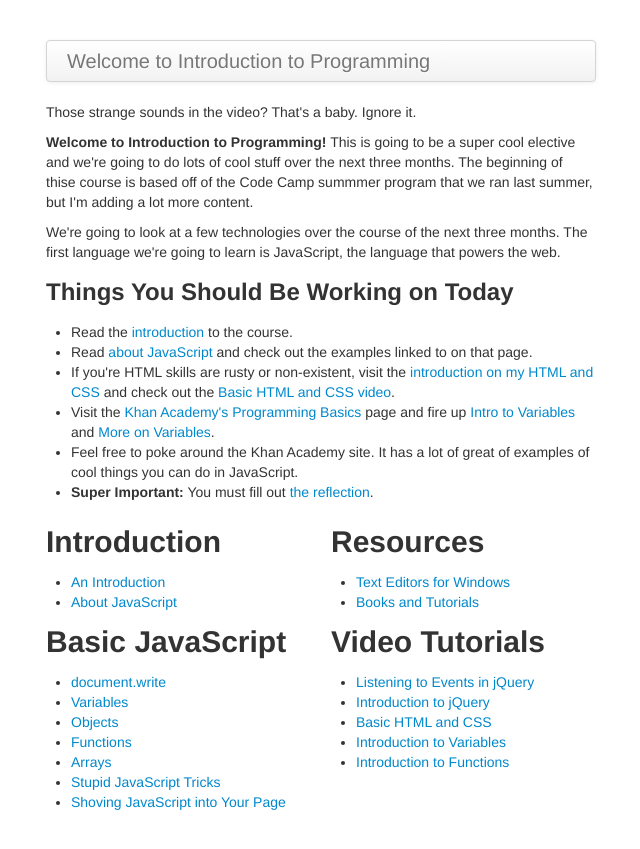
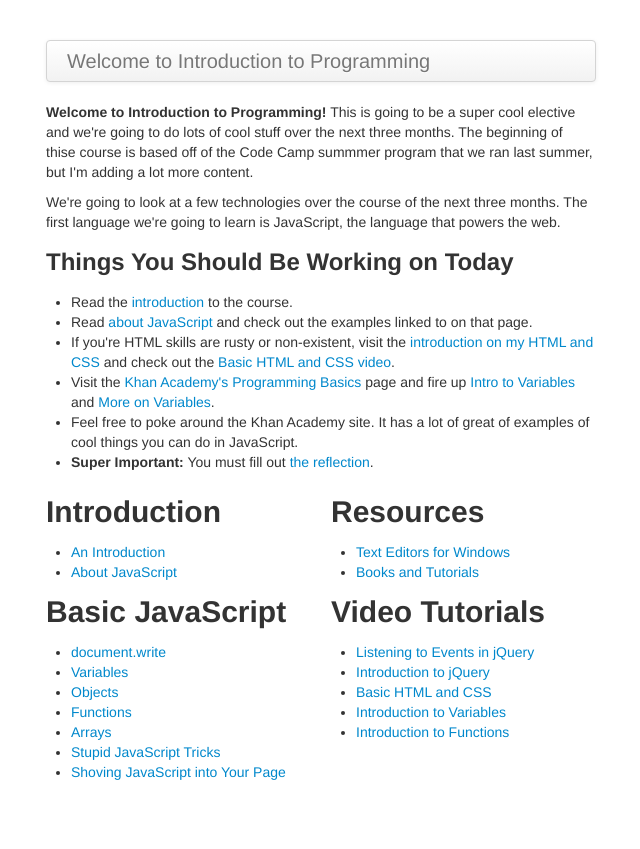
Before and after one commit to scholarsnyc/code-camp, a Jekyll site: the page built from index.html, in a window 1280 px wide. Shown: the top 849 px of the page, without its empty margins (319-959 px from the left). Built offline with Jekyll 4.4.1, drawn with Linux system fonts in a browser that asks for light colours.

Commit message:
Get rid of excuse about baby noises

```diff
--- a/index.html
+++ b/index.html
@@ -5,7 +5,6 @@ title : Welcome to Introduction to Programming
 
 <div class="row">
 	<div class="span2">
-		<p>Those strange sounds in the video? That's a baby. Ignore it.</p>
 		<!--<iframe src="http://player.vimeo.com/video/50107281" width="550" height="412" frameborder="0" webkitAllowFullScreen mozallowfullscreen allowFullScreen></iframe>-->
 		<p><strong>Welcome to Introduction to Programming!</strong> This is going to be a super cool elective and we're going to do lots of cool stuff over the next three months. The beginning of thise course is based off of the Code Camp summmer program that we ran last summer, but I'm adding a lot more content.</p>
 		<p>We're going to look at a few technologies over the course of the next three months. The first language we're going to learn is JavaScript, the language that powers the web.</p>
```
